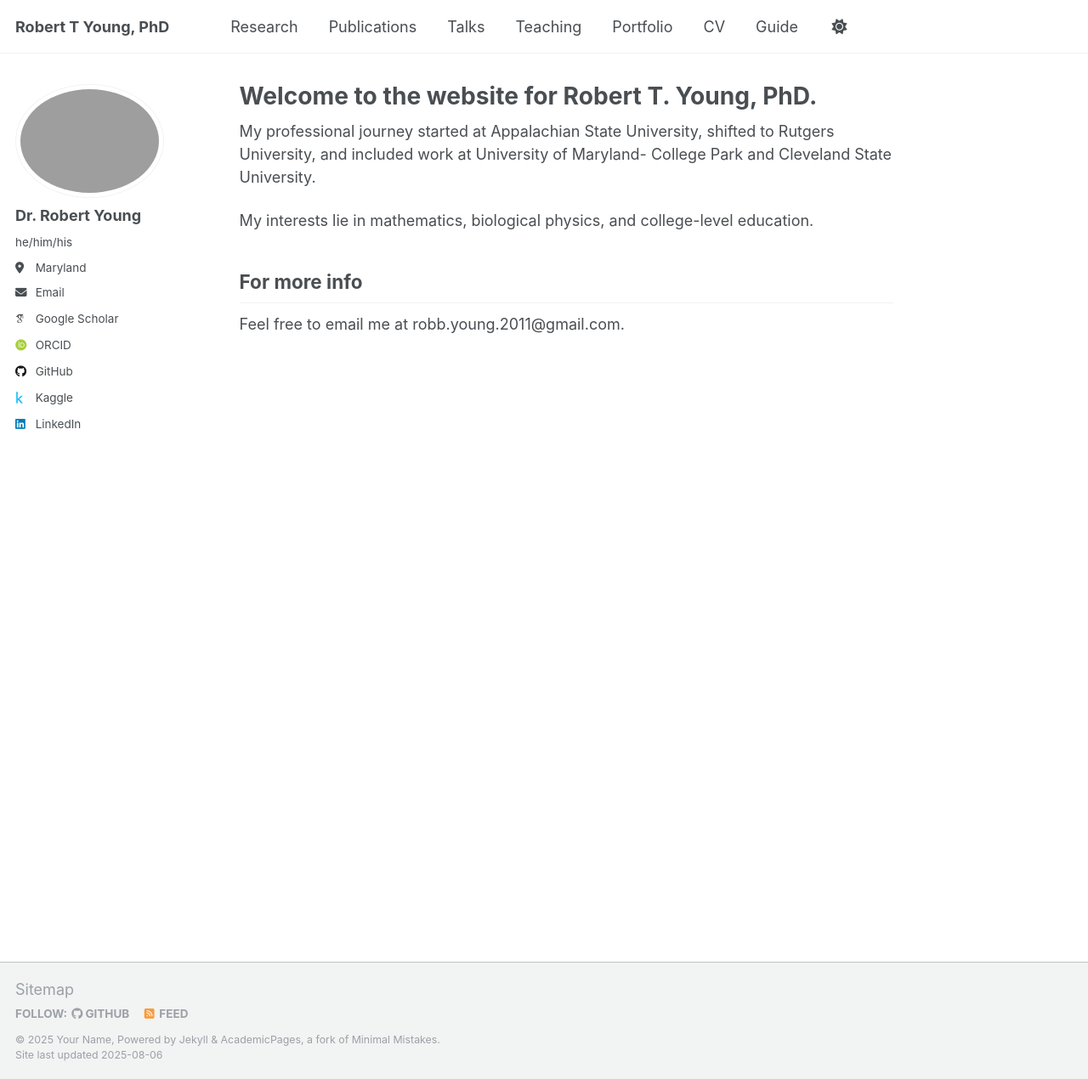
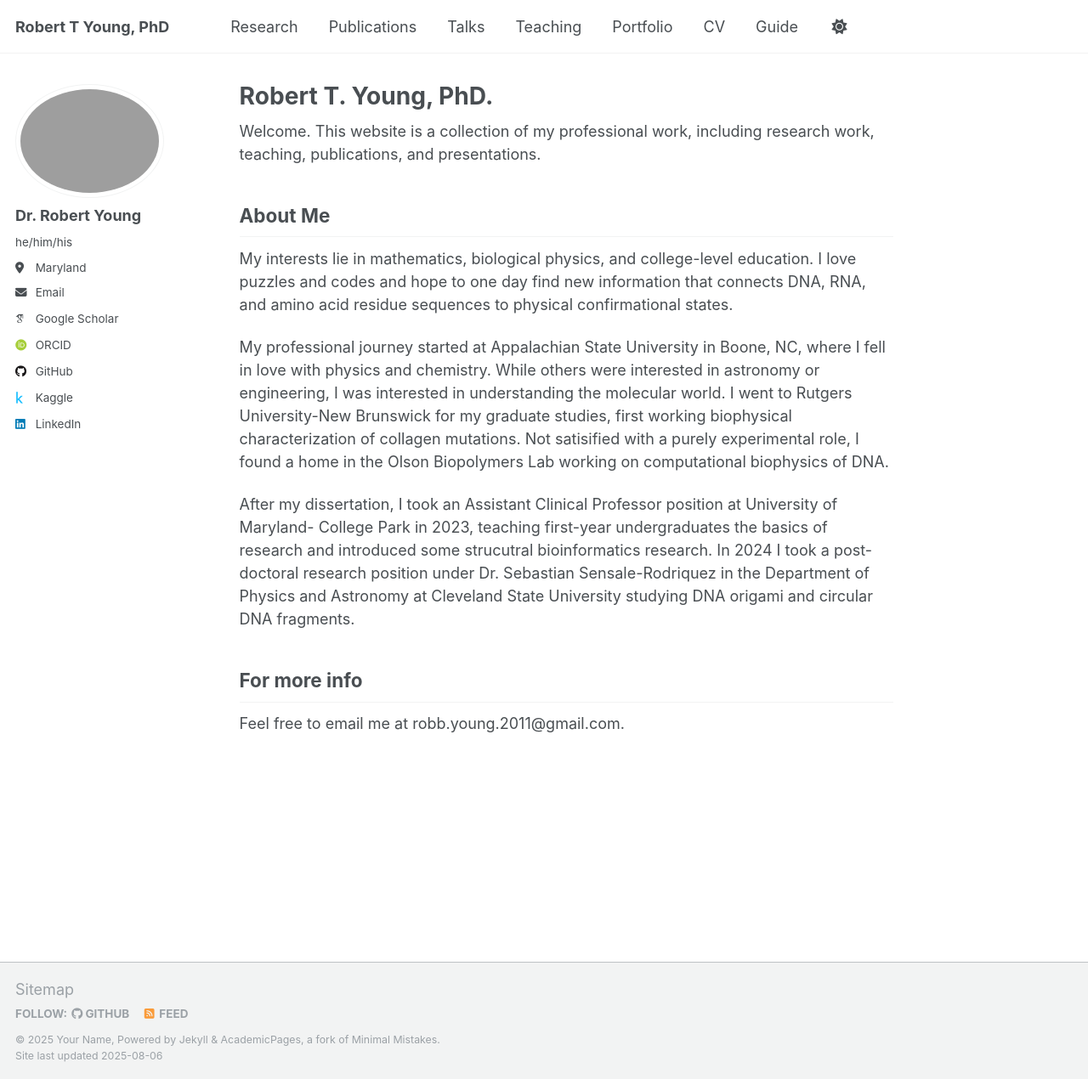
Before and after one commit to rty10/rty10.github.io, a Jekyll site: the page built from _pages/about.md, in a window 1280 px wide and 1270 px high. Shown: the whole window at 85% size. Built offline with Jekyll 4.4.1, drawn with Linux system fonts in a browser that asks for light colours; some web fonts are replaced; a script that is not in the unit is left out.

Commit message:
Update about.md

```diff
--- a/_pages/about.md
+++ b/_pages/about.md
@@ -1,15 +1,29 @@
 ---
 permalink: /
-title: "Welcome to the website for Robert T. Young, PhD."
+title: "Robert T. Young, PhD."
 author_profile: true
 redirect_from:
   - /about/
   - /about.html
 ---
 
-My professional journey started at Appalachian State University, shifted to Rutgers University, and included work at University of Maryland- College Park and Cleveland State University.
+Welcome.
+This website is a collection of my professional work, including research work, teaching, publications, and presentations.
 
-My interests lie in mathematics, biological physics, and college-level education.
+
+About Me
+------
+My interests lie in mathematics, biological physics, and college-level education. I love puzzles and codes and hope to one day find new information that connects DNA, RNA, and amino acid residue sequences to physical confirmational states.
+
+
+My professional journey started at Appalachian State University in Boone, NC, where I fell in love with physics and chemistry.
+While others were interested in astronomy or engineering, I was interested in understanding the molecular world.
+I went to Rutgers University-New Brunswick for my graduate studies, first working biophysical characterization of collagen mutations.
+Not satisified with a purely experimental role, I found a home in the Olson Biopolymers Lab working on computational biophysics of DNA.
+
+
+After my dissertation, I took an Assistant Clinical Professor position at University of Maryland- College Park in 2023, teaching first-year undergraduates the basics of research and introduced some strucutral bioinformatics research.
+In 2024 I took a post-doctoral research position under Dr. Sebastian Sensale-Rodriquez in the Department of Physics and Astronomy at Cleveland State University studying DNA origami and circular DNA fragments.
 
 
 For more info
```
